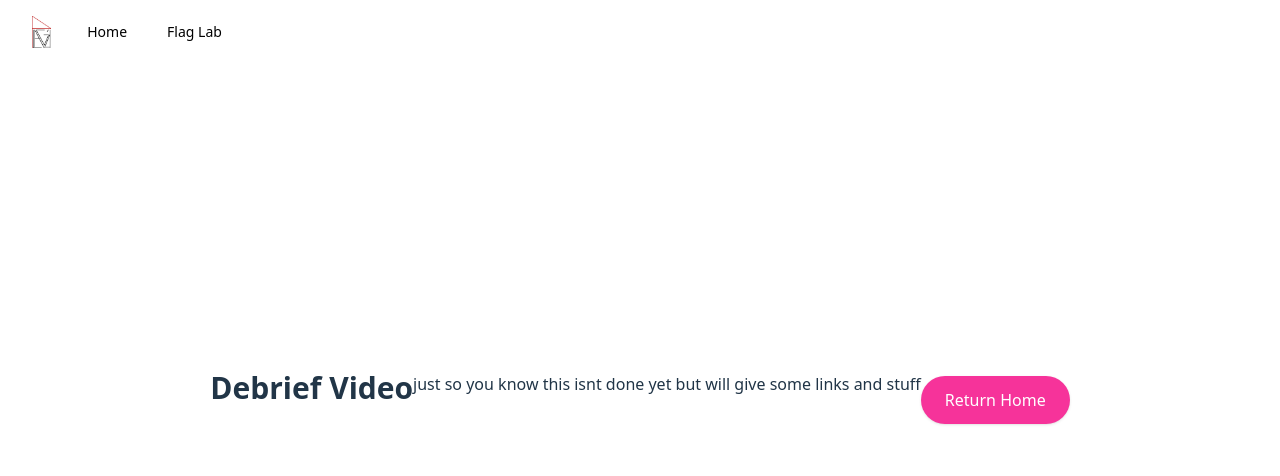
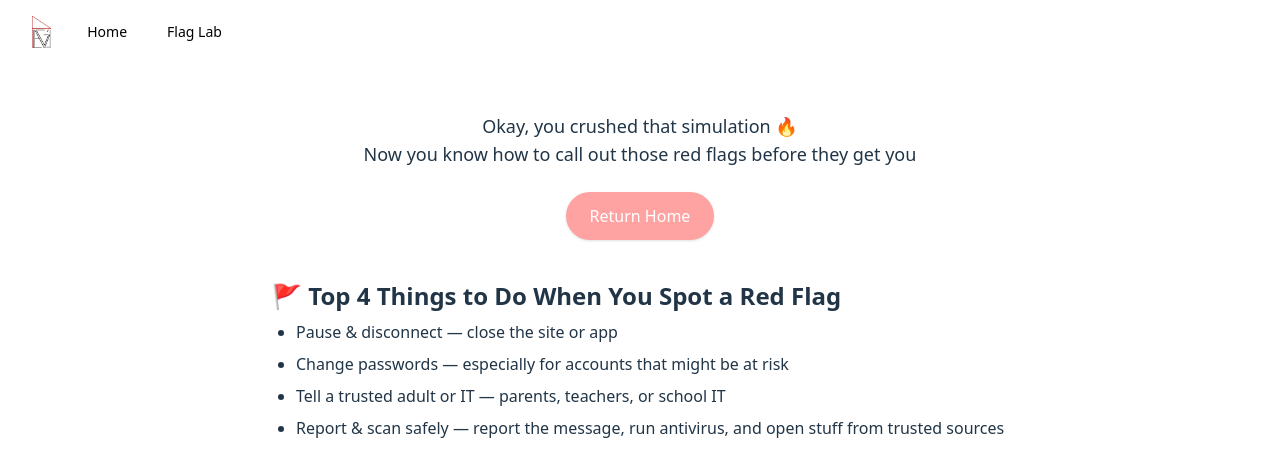
Before and after one commit to cherieon/Flag-D, a React (Vite) app: page /phishingdebrief in a window 1280 px wide. Shown: the top 476 px of the page. Built offline with nearby package versions, Linux system fonts and the light colour scheme.

Commit message:
finsihed debrief

```diff
--- a/src/pages/Phishing/PhishingActivity.jsx
+++ b/src/pages/Phishing/PhishingActivity.jsx
@@ -81,7 +81,7 @@ const PhishingActivity = () => {
             <div className="md:w-1/4 w-full p-8 bg-red-100">
                 <h1 className="text-4xl font-bold mb-4">Ping or Pass</h1>
                 <p className="mb-4">Welcome to Ping or Pass!</p>
-                <p className="mb-4">Your job is to read your messages and respond while avoiding phishing attacks.</p>
+                <p className="mb-4">Your job is to read your messages, clear your inbox,and respond while avoiding phishing attacks.</p>
                 <p className="mb-4">Click on the message and determine whether it's a red flag or a green flag.</p>
                 <p className="mb-4">
                     Don't forget that social engineers try to exploit fear, curiosity, urgency, trust, and greed. Pay attention to the emotions you are feeling and the tell-tale signs of a phishing email.
--- a/src/pages/Phishing/PhishingDebrief.jsx
+++ b/src/pages/Phishing/PhishingDebrief.jsx
@@ -4,19 +4,35 @@ import { useNavigate } from "react-router-dom";
 function PhishingDebrief() {
     const navigate = useNavigate();
     return (
-        <div className="fixed top-0 left-0 w-full flex justify-center items-center min-h-screen">
-            <h1 className="text-3xl text-center font-bold mb-6">Debrief Video</h1>
-            <p className="max-w-2xl text-center mb-8">
-                just so you know this isnt done yet but will give some links and stuff
+        <div className="min-h-screen flex flex-col items-center justify-between py-12 px-4">
+            <main className="w-full max-w-3xl mx-auto text-center">
+                <p className="mb-6 text-lg">
+                    Okay, you crushed that simulation 🔥
+                    <br />
+                    Now you know how to call out those red flags before they get you
                     </p>
+
+                <div className="flex justify-center mb-6">
                     <button
                         type="button"
-                className="px-6 py-3 bg-pink-500 text-white rounded-full shadow hover:bg-pink-600 transition"
+                        className="px-6 py-3 bg-red-300 text-white rounded-full shadow hover:bg-red-200 transition"
                         onClick={() => navigate('/')}
                     >
                         Return Home
                     </button>
                 </div>
+
+                <section className="mt-6 bg-white/5 dark:bg-black/5 rounded-lg p-4 text-left">
+                    <h2 className="text-2xl font-semibold mb-2">🚩 Top 4 Things to Do When You Spot a Red Flag</h2>
+                    <ul className="list-disc ml-6 space-y-2">
+                        <li>Pause & disconnect — close the site or app</li>
+                        <li>Change passwords — especially for accounts that might be at risk</li>
+                        <li>Tell a trusted adult or IT — parents, teachers, or school IT</li>
+                        <li>Report & scan safely — report the message, run antivirus, and open stuff from trusted sources</li>
+                    </ul>
+                </section>
+            </main>
+        </div>
     );
 }
 
```
Lines whose indentation alone changed are shown as unchanged.
